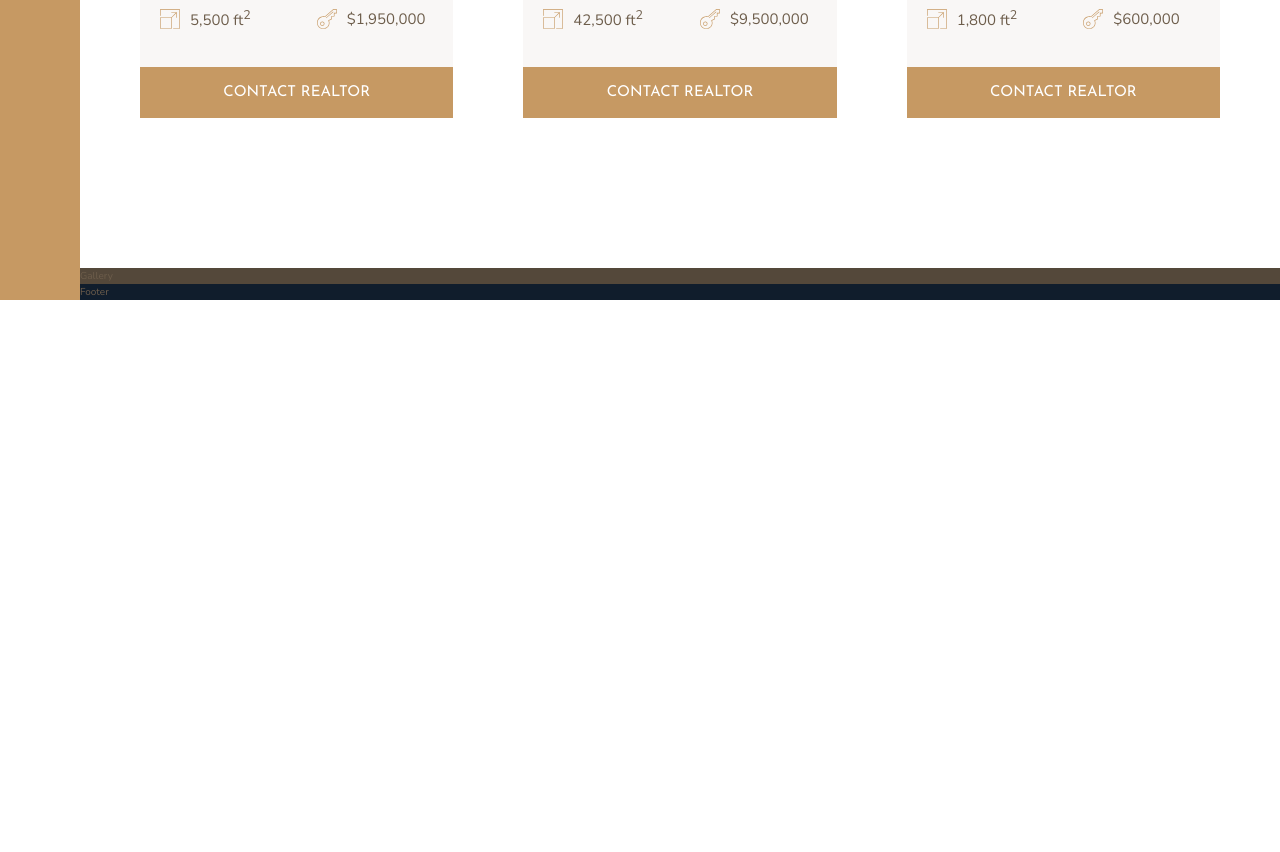
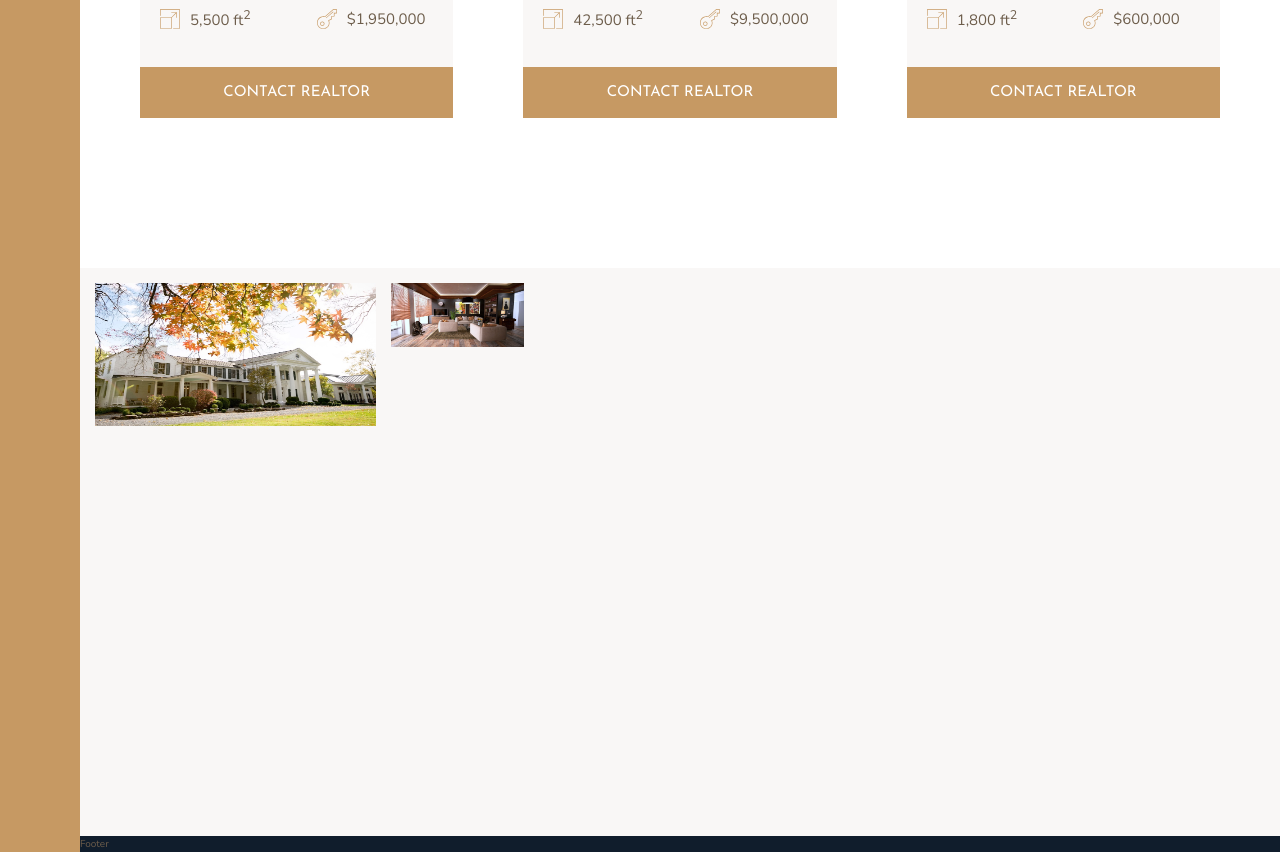
Before and after one commit to KaitlynSalemi/advanced-css-nexter, a website: page index.html in a window 1280 px wide. Shown: the part 2828-3680 px from the top of the page. Before the commit the page ends 3128 px from the top, so only its background shows below. Drawn offline with nearby package versions, Linux system fonts and the light colour scheme.

Commit message:
gallery grid set-up

```diff
--- a/index.html
+++ b/index.html
@@ -301,7 +301,11 @@
         </section>
 
         <section class="gallery">
-            Gallery
+            <figure class="gallery__item gallery__item--1">
+                <img src="img/gal-1.jpeg" alt="Gallery image 1" class="gallery__img">
+            </figure>
+
+            <img src="img/gal-2.jpeg" alt="Gallery image 2" class="gallery__img">
         </section>
 
         <footer class="footer">
--- a/sass/_gallery.scss
+++ b/sass/_gallery.scss
@@ -1,4 +1,24 @@
 .gallery {
-    background-color: $color-grey-dark-1;
+    background-color: $color-grey-light-1;
     grid-column: full-start / full-end;
+
+    display: grid;
+    grid-template-columns: repeat(8, 1fr);
+    grid-template-rows: repeat(7, 5vw);
+    grid-gap: 1.5rem;
+    padding: 1.5rem;
+
+    &__item {
+        &--1 {
+            grid-row: 1 / span 2;
+            grid-column: 1 / span 2;
+        }
+    }
+
+    &__img {
+        width: 100%;
+        height: 100%;
+        // object-fit: cover;
+        display: block;
+    }
 }
```
Also changed, not shown: css/style.css.
